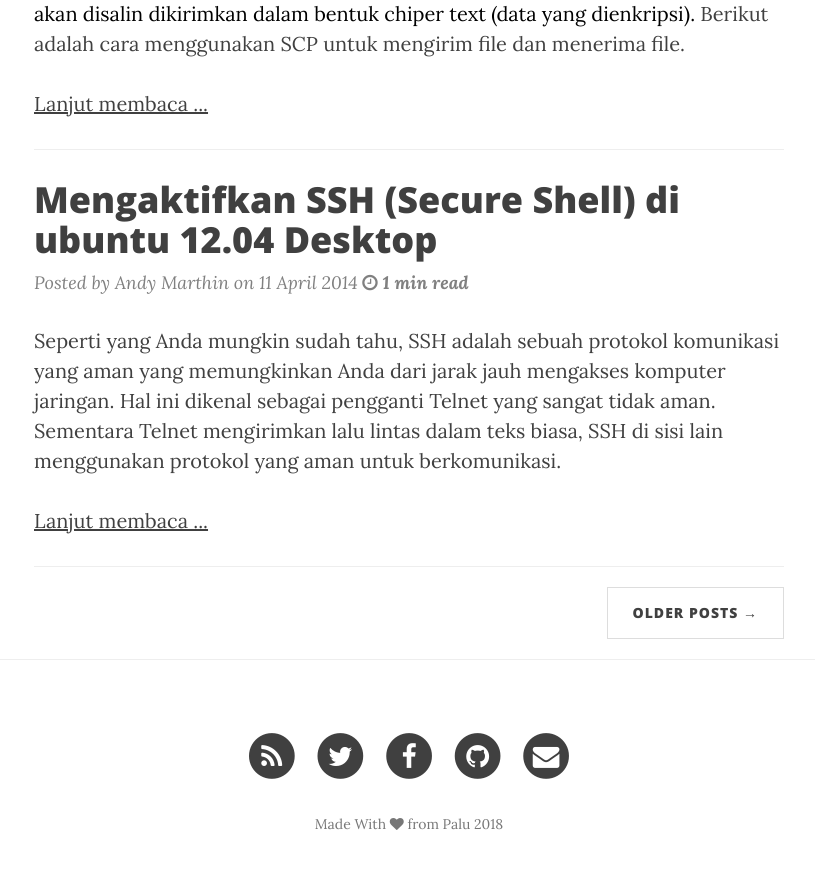
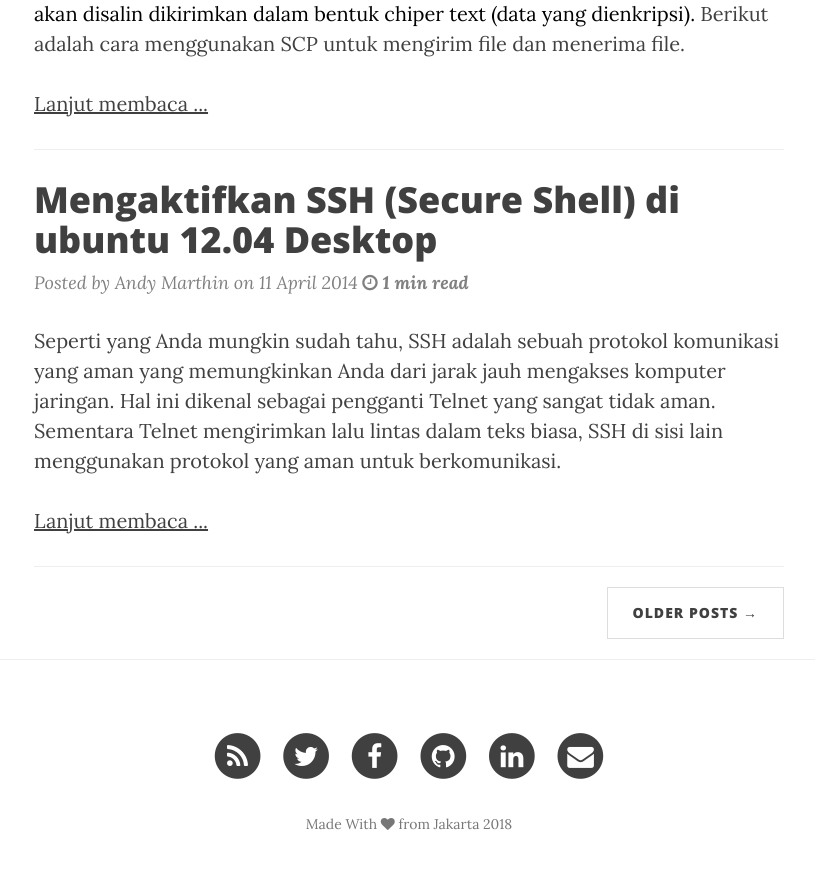
Before and after one commit to andymarthin/andymarthin.github-io, a Jekyll site: the page built from index.html, in a window 1280 px wide and 900 px high, scrolled down 2387 px. Shown: the top 869 px of the window, without its empty margins (231-1046 px from the left). Built offline with Jekyll 4.4.1, drawn with Linux system fonts in a browser that asks for light colours; nearby versions of some CDN libraries; the list of posts is cut into pages by our own code.

Commit message:
update footer

```diff
--- a/_config.yml
+++ b/_config.yml
@@ -11,6 +11,7 @@
 github_username:  andymarthin
 facebook_username:  andy.christo
 email: "andy@marthin.web.id"
+linkedin_username: andymarthin
 
 # Build settings
 markdown: kramdown
--- a/_includes/footer.html
+++ b/_includes/footer.html
@@ -5,7 +5,7 @@
             <div class="col-lg-8 col-lg-offset-2 col-md-10 col-md-offset-1">
                 <ul class="list-inline text-center">
                     <li>
-                        <a href="{{ "/feed.xml" | prepend: site.baseurl }}">
+                        <a href="{{ "/feed.xml" | prepend: site.baseurl }}" target="_blank">
                             <span class="fa-stack fa-lg">
                                 <i class="fa fa-circle fa-stack-2x"></i>
                                 <i class="fa fa-rss fa-stack-1x fa-inverse"></i>
@@ -14,7 +14,7 @@
                     </li>
                     {% if site.twitter_username %}
                     <li>
-                        <a href="https://twitter.com/{{ site.twitter_username }}">
+                        <a href="https://twitter.com/{{ site.twitter_username }}" target="_blank">
                             <span class="fa-stack fa-lg">
                                 <i class="fa fa-circle fa-stack-2x"></i>
                                 <i class="fa fa-twitter fa-stack-1x fa-inverse"></i>
@@ -24,7 +24,7 @@
                     {% endif %}
                     {% if site.facebook_username %}
                     <li>
-                        <a href="https://www.facebook.com/{{ site.facebook_username }}">
+                        <a href="https://www.facebook.com/{{ site.facebook_username }}" target="_blank">
                             <span class="fa-stack fa-lg">
                                 <i class="fa fa-circle fa-stack-2x"></i>
                                 <i class="fa fa-facebook fa-stack-1x fa-inverse"></i>
@@ -34,10 +34,20 @@
                     {% endif %}
                     {% if site.github_username %}
                     <li>
-                        <a href="https://github.com/{{ site.github_username }}">
+                        <a href="https://github.com/{{ site.github_username }}" target="_blank">
                             <span class="fa-stack fa-lg">
                                 <i class="fa fa-circle fa-stack-2x"></i>
                                 <i class="fa fa-github fa-stack-1x fa-inverse"></i>
+                            </span>
+                        </a>
+                    </li>
+                    {% endif %}
+                    {% if site.linkedin_username %}
+                    <li>
+                        <a href="https://linkedin.com/in/{{ site.linkedin_username }}" target="_blank">
+                            <span class="fa-stack fa-lg">
+                                <i class="fa fa-circle fa-stack-2x"></i>
+                                <i class="fa fa-linkedin fa-stack-1x fa-inverse"></i>
                             </span>
                         </a>
                     </li>
@@ -53,7 +63,7 @@
                     </li>
                     {% endif %}
                 </ul>
-                <p class="copyright text-muted">Made With <i class="love fa fa-heart"></i> from Palu {{ site.time | date: '%Y' }}</p>
+                <p class="copyright text-muted">Made With <i class="love fa fa-heart"></i> from Jakarta {{ site.time | date: '%Y' }}</p>
             </div>
         </div>
     </div>
```
